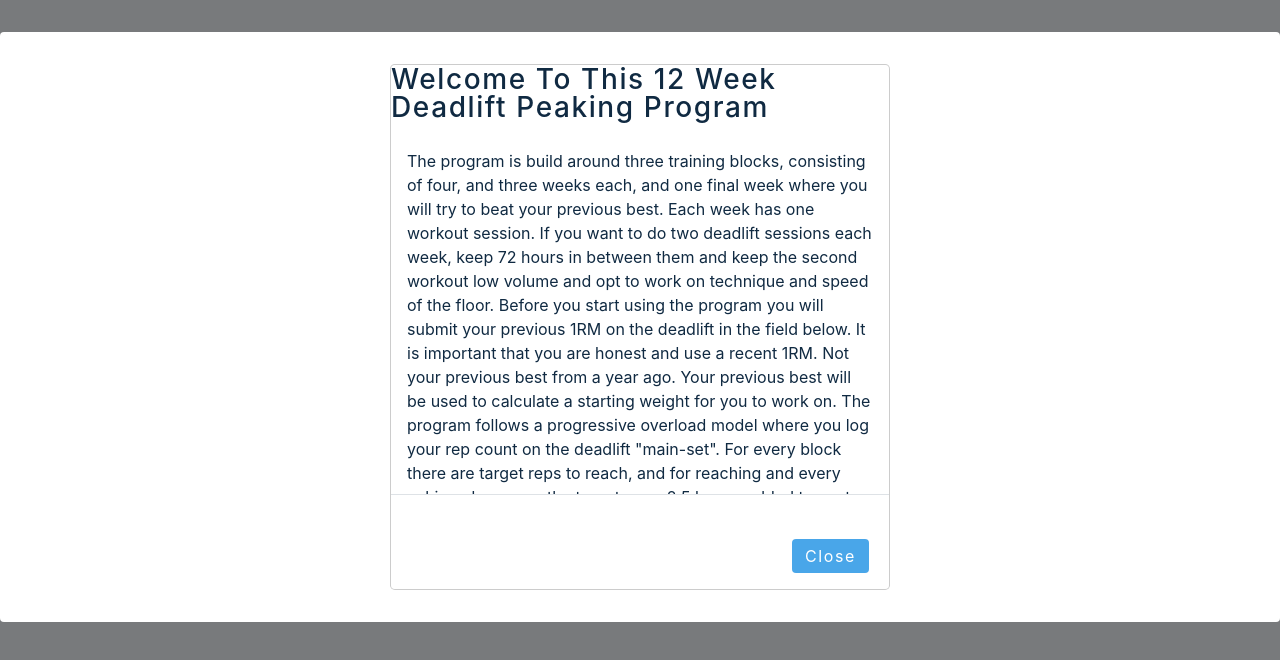
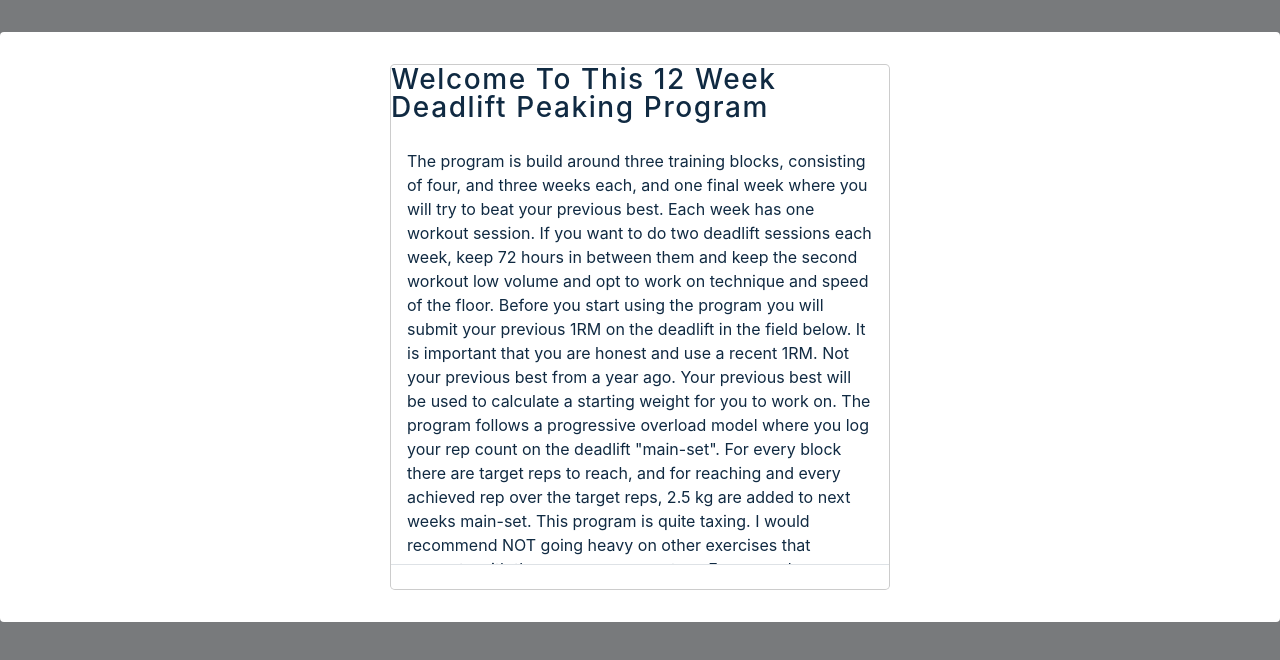
Before and after one commit to williamadahl/Deadlift-peaking-program, a React (Create React App) app: page / in a window 1280 px wide. Shown: the top 660 px of the page. Built offline with nearby package versions, Linux system fonts and the light colour scheme; the HTML template or start-up script is replaced by a standard one.

Commit message:
removed unused modal file

```diff
--- a/src/tmp-folder/Home.js
+++ b/src/tmp-folder/Home.js
@@ -4,7 +4,7 @@ import {modalContent} from '../data/modalContent'
 import InfoModal from './Modal';
 import {useDispatch} from "react-redux";
 import {useSelector} from "react-redux";
-import SubmitModal from "./SubmitModal";
+import Modal from "./Modal";
 
 
 const Home = () => {
@@ -30,11 +30,11 @@ const Home = () => {
             <h3> Home page </h3>
                 <h5> You submitted : {submitted1RM}</h5>
                <h5>Calculated training weight :{workingWeight}</h5>
-            <SubmitModal
+            <InfoModal
                 modalContent={myModalData}
                 showModal={showHomeModal}
                 dispatchCode={'SET_SHOW_HOME_MODAL'}
-                submitWeight={false}
+                submitWeight={true}
             />
             <form className='form' onSubmit={handleSubmit}>
                 <input
--- a/src/tmp-folder/Modal.js
+++ b/src/tmp-folder/Modal.js
@@ -1,13 +1,31 @@
 import React,{useState} from 'react'
 import {Button, Modal} from 'react-bootstrap'
-import {useDispatch} from "react-redux";
+import {useDispatch, useSelector} from "react-redux";
 
 const InfoModal = (props) => {
     const dispatch = useDispatch();
+    const selectSubmitted1RM = state => state.initialWeight;
+    const submitted1RM = useSelector(selectSubmitted1RM )
     const [show, setShow] = useState(props.showModal);
+    const [submitWeight] = useState(props.submitWeight);
+    const [writtenWeight, setWrittenWeight] = useState('');
+
+    const handleSubmit = (e) => {
+        setShow(false);
+        dispatch({type:props.dispatchCode, payload: false})
+        /* For modal with submit weight true*/
+        if(submitWeight){
+            dispatch({ type: 'SET_WEIGHT', payload: writtenWeight})
+            console.log('pressed submit')
+        /* For modal with submit weight false*/
+        }else{
+            console.log('no submit')
+        }
+        e.preventDefault()
+    }
     const handleClose = () => {
         dispatch({type:props.dispatchCode, payload: false})
-        setShow(false); // Might be a bit redundant, can change this later?
+        setShow(false);
     }
     return(
         <>
@@ -23,12 +41,25 @@ const InfoModal = (props) => {
                 <h3>Welcome to this 12 week deadlift peaking program</h3>
                 <Modal.Body>
                     {props.modalContent}
+                    {submitWeight &&
+                        <form className='form' onSubmit={handleSubmit}>
+                            <input
+                                type='number'
+                                value={writtenWeight}
+                                onChange={(e)=>setWrittenWeight(e.target.value)}
+                            />
+                            <button type='submit' >Submit current 1RM</button>
+                        </form>
+
+                    }
                 </Modal.Body>
                 <Modal.Footer>
+                    {!submitWeight &&
                     <Button
-                        onClick={handleClose}>
+                        onClick={handleSubmit}>
                         Close
                     </Button>
+                    }
                 </Modal.Footer>
             </Modal>
         </>
--- a/src/tmp-folder/SubmitModal.js
+++ /dev/null
@@ -1,69 +0,0 @@
-import React,{useState} from 'react'
-import {Button, Modal} from 'react-bootstrap'
-import {useDispatch, useSelector} from "react-redux";
-
-const SubmitModal = (props) => {
-    const dispatch = useDispatch();
-    const selectSubmitted1RM = state => state.initialWeight;
-    const submitted1RM = useSelector(selectSubmitted1RM )
-    const [show, setShow] = useState(props.showModal);
-    const [submitWeight] = useState(props.submitWeight);
-    const [writtenWeight, setWrittenWeight] = useState('');
-
-    const handleSubmit = (e) => {
-        setShow(false);
-        dispatch({type:props.dispatchCode, payload: false})
-        /* For modal with submit weight true*/
-        if(submitWeight){
-            dispatch({ type: 'SET_WEIGHT', payload: writtenWeight})
-            console.log('pressed submit')
-        /* For modal with submit weight false*/
-        }else{
-            console.log('no submit')
-        }
-        e.preventDefault()
-    }
-    const handleClose = () => {
-        dispatch({type:props.dispatchCode, payload: false})
-        setShow(false);
-    }
-    return(
-        <>
-            <Modal
-                style={{'maxHeight': 'calc(100vh - 210px)', 'overflowY': 'auto'}}
-                scrollable={true}
-                show={show}
-                onHide={handleClose}
-                backdrop="static"
-                keyboard={false}
-                animation={false}
-            >
-                <h3>Welcome to this 12 week deadlift peaking program</h3>
-                <Modal.Body>
-                    {props.modalContent}
-                    {submitWeight &&
-                        <form className='form' onSubmit={handleSubmit}>
-                            <input
-                                type='number'
-                                value={writtenWeight}
-                                onChange={(e)=>setWrittenWeight(e.target.value)}
-                            />
-                            <button type='submit' >Submit current 1RM</button>
-                        </form>
-
-                    }
-                </Modal.Body>
-                <Modal.Footer>
-                    {!submitWeight &&
-                    <Button
-                        onClick={handleSubmit}>
-                        Close
-                    </Button>
-                    }
-                </Modal.Footer>
-            </Modal>
-        </>
-    );
-};
-
-export default SubmitModal;
```
Also changed, not shown: 1 other file (tests, documents, lock files or other folders).
